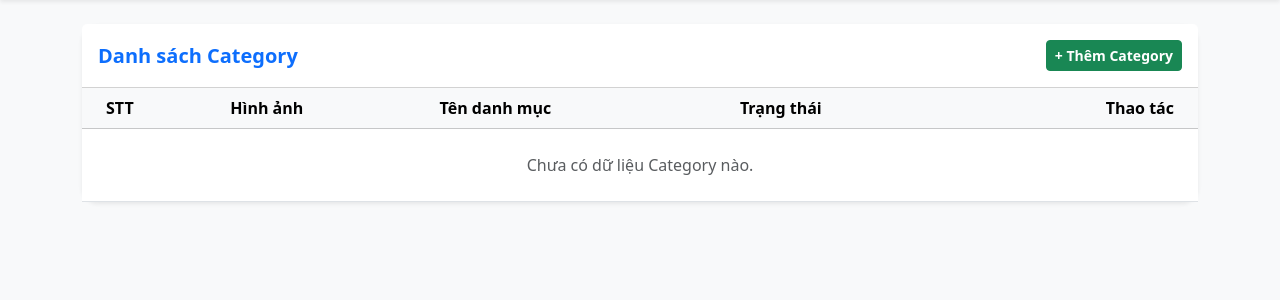
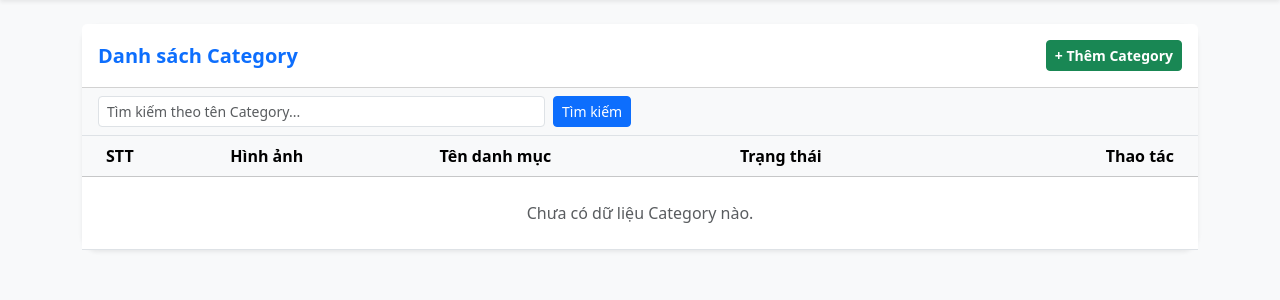
Before and after one commit to huynhvietchung/LTWeb-JPA-Assignment01, a Java web app: page /views/admin/category-list.jsp in a window 1280 px wide. Shown: the part 56-356 px from the top of the page. Run offline with Tomcat 11, a stand-in JSP engine, Linux system fonts and the light colour scheme; the template is opened without the code that fills it, so the values that code supplies are empty.

Commit message:
Add category search by name

```diff
--- a/src/main/webapp/views/admin/category-list.jsp
+++ b/src/main/webapp/views/admin/category-list.jsp
@@ -25,6 +25,19 @@
         <div class="card-header bg-white py-3 d-flex justify-content-between align-items-center">
             <h5 class="mb-0 fw-bold text-primary">Danh sách Category</h5>
             <a href="<c:url value='/admin/category/add' />" class="btn btn-success btn-sm fw-semibold">+ Thêm Category</a>
+        </div>
+        <div class="card-body border-bottom bg-light py-2">
+            <form action="<c:url value='/admin/categories' />" method="get" class="row g-2 align-items-center">
+                <div class="col-sm-8 col-md-5">
+                    <input type="text" name="keyword" value="${keyword}" class="form-control form-control-sm" placeholder="Tìm kiếm theo tên Category...">
+                </div>
+                <div class="col-auto">
+                    <button type="submit" class="btn btn-primary btn-sm">Tìm kiếm</button>
+                    <c:if test="${not empty keyword}">
+                        <a href="<c:url value='/admin/categories' />" class="btn btn-outline-secondary btn-sm">Xóa lọc</a>
+                    </c:if>
+                </div>
+            </form>
         </div>
         <div class="card-body p-0">
             <div class="table-responsive">
```
Also changed, not shown: src/main/java/vn/iotstar/controller/CategoryController.java (+8 -1 lines).
